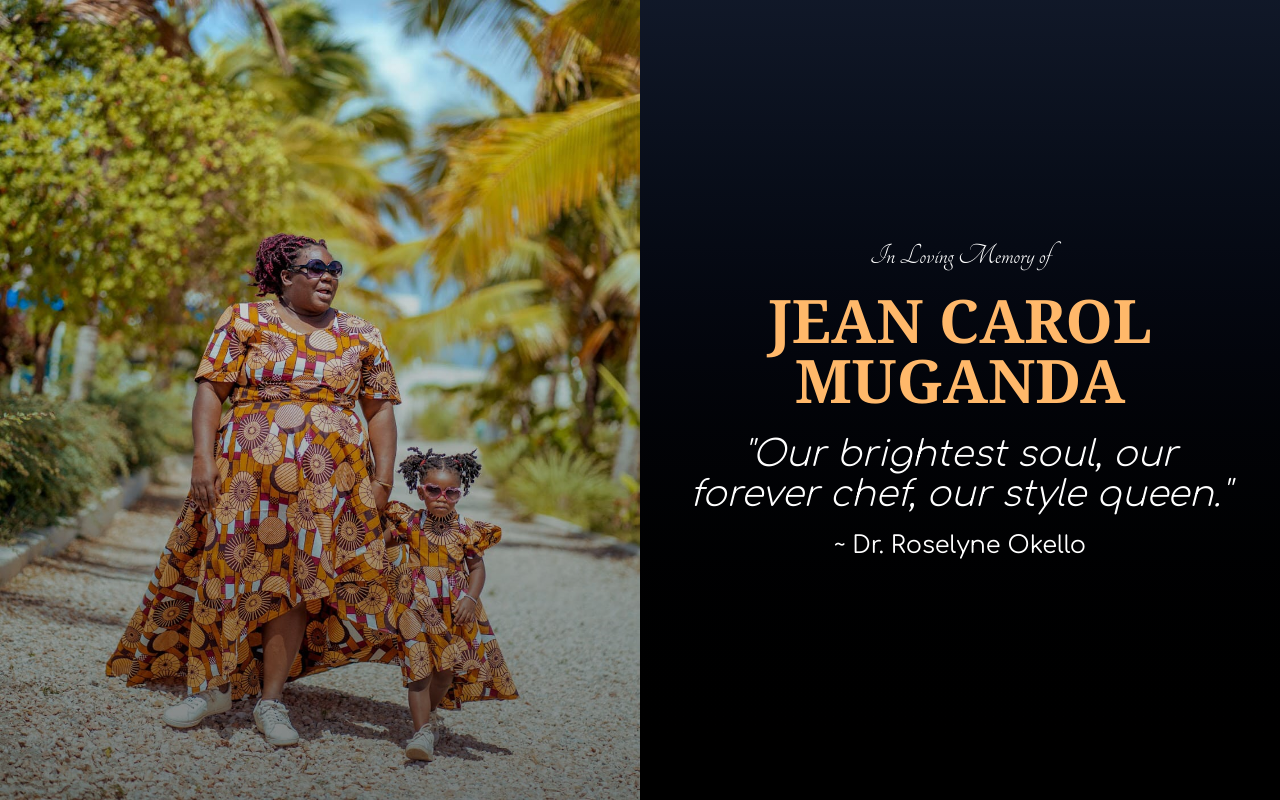
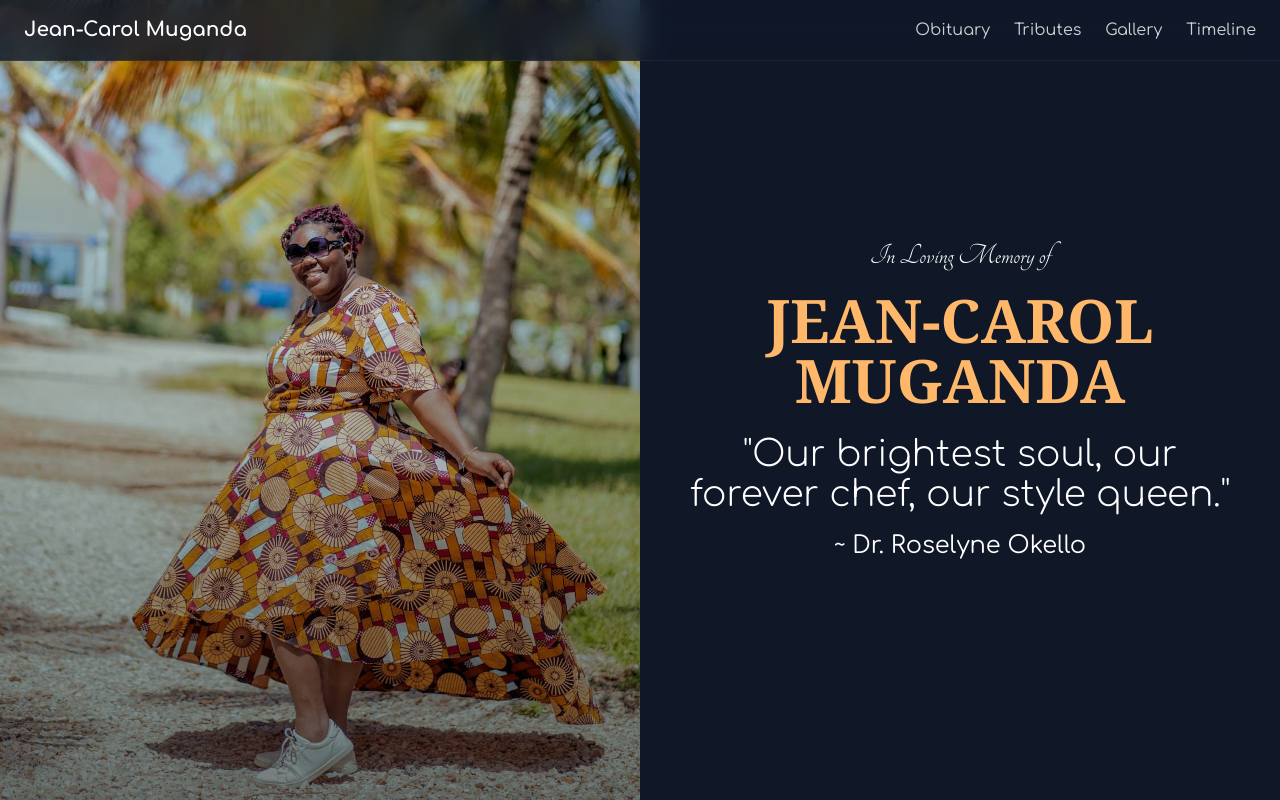
Before and after one commit to talesofcarter/jc-muganda-memorial, a React (Vite) app: page / in a window 1280 px wide. Built offline with nearby package versions, Linux system fonts and the light colour scheme; a web font is replaced by a local one.

Commit message:
hero and navbar completed

```diff
--- a/src/App.jsx
+++ b/src/App.jsx
@@ -1,9 +1,12 @@
+import Navbar from "./components/Navbar/Navbar";
 import HeroMain from "./components/Hero/HeroMain";
 
 function App() {
   return (
     <main>
+      <Navbar />
       <HeroMain />
+      <div className="h-screen"></div>
     </main>
   );
 }
--- a/src/components/Hero/HeroLeft.jsx
+++ b/src/components/Hero/HeroLeft.jsx
@@ -1,14 +1,77 @@
-import React from "react";
+import React, { useState } from "react";
+import image1 from "/images/jean-1.jpg";
+import image2 from "/images/jean-2.jpg";
+import image3 from "/images/jean-3.jpg";
+import image4 from "/images/jean-4.jpg";
+import { MdOutlineNavigateNext } from "react-icons/md";
+import { GrFormPrevious } from "react-icons/gr";
 
 const HeroLeft = () => {
+  const slideshow = [image1, image2, image3, image4];
+  const [currentIndex, setCurrentIndex] = useState(0);
+
+  const goToPrevious = () => {
+    const isFirstSlide = currentIndex === 0;
+    const newIndex = isFirstSlide ? slideshow.length - 1 : currentIndex - 1;
+    setCurrentIndex(newIndex);
+  };
+
+  const goToNext = () => {
+    const isLastSlide = currentIndex === slideshow.length - 1;
+    const newIndex = isLastSlide ? 0 : currentIndex + 1;
+    setCurrentIndex(newIndex);
+  };
+
   return (
-    <section className="relative w-full md:w-1/2 h-[60vh] md:h-screen overflow-hidden">
-      <img
-        className="transition-transform duration-500 ease-in-out hover:scale-105"
-        src="./images/jean-3.jpg"
-        alt="Jean Carol Muganda"
-      />
-      <div className="absolute inset-0 bg-gradient-to-t from-black/50 to-transparent"></div>
+    <section className="relative w-full md:w-1/2 h-[60vh] md:h-screen overflow-hidden group">
+      {/* Slideshow */}
+      <div className="relative w-full h-full">
+        {slideshow.map((slide, index) => (
+          <div
+            key={index}
+            className={`absolute inset-0 transition-opacity duration-500 ease-in-out ${
+              index === currentIndex ? "opacity-100" : "opacity-0"
+            }`}
+          >
+            <img
+              className="w-full h-full object-cover object-center transition-transform duration-700 ease-in-out group-hover:scale-105"
+              src={slide}
+              alt={`Jean Carol Muganda ${index + 1}`}
+            />
+            <div className="absolute inset-0 bg-gradient-to-t from-black/50 to-transparent"></div>
+          </div>
+        ))}
+      </div>
+
+      {/* Navigation Buttons */}
+      <button
+        onClick={goToPrevious}
+        className="absolute left-4 top-1/2 -translate-y-1/2 z-10 p-3 rounded-full bg-black/30 text-white hover:bg-black/50 transition-all duration-300 opacity-0 group-hover:opacity-100 focus:opacity-100 backdrop-blur-sm cursor-pointer"
+        aria-label="Previous image"
+      >
+        <GrFormPrevious className="text-2xl md:text-3xl" />
+      </button>
+
+      <button
+        onClick={goToNext}
+        className="absolute right-4 top-1/2 -translate-y-1/2 z-10 p-3 rounded-full bg-black/30 text-white hover:bg-black/50 transition-all duration-300 opacity-0 group-hover:opacity-100 focus:opacity-100 backdrop-blur-sm cursor-pointer"
+        aria-label="Next image"
+      >
+        <MdOutlineNavigateNext className="text-2xl md:text-3xl" />
+      </button>
+
+      <div className="md:hidden absolute bottom-4 left-1/2 -translate-x-1/2 flex gap-2 z-10">
+        {slideshow.map((_, index) => (
+          <button
+            key={index}
+            onClick={() => setCurrentIndex(index)}
+            className={`w-2 h-2 rounded-full transition-all cursor-pointer ${
+              index === currentIndex ? "bg-white w-4" : "bg-white/50"
+            }`}
+            aria-label={`Go to slide ${index + 1}`}
+          />
+        ))}
+      </div>
     </section>
   );
 };
--- a/src/components/Hero/HeroRight.jsx
+++ b/src/components/Hero/HeroRight.jsx
@@ -2,14 +2,14 @@ import React from "react";
 
 const HeroRight = () => {
   return (
-    <section className="flex flex-col items-center justify-center w-full md:w-1/2 p-6 md:p-12 text-center bg-gradient-to-b from-gray-900 to-black text-white">
+    <section className="flex flex-col items-center justify-center w-full md:w-1/2 p-6 md:p-12 text-center bg-gray-900 text-white">
       <h3 className="intro-text text-xl md:text-2xl lg:text-3xl font-light animate-fade-in-up">
         In Loving Memory of
       </h3>
       <h1 className="font-serif uppercase text-4xl md:text-5xl lg:text-6xl font-bold text-orange-300 mt-4 animate-fade-in-up">
-        Jean Carol Muganda
+        Jean-Carol Muganda
       </h1>
-      <p className="text-2xl md:text-3xl lg:text-4xl font-light italic mt-6 animate-fade-in-up">
+      <p className="text-2xl md:text-3xl lg:text-4xl font-light mt-6 animate-fade-in-up">
         "Our brightest soul, our forever chef, our style queen."
       </p>
       <p className="text-lg md:text-xl lg:text-2xl mt-4 animate-fade-in-up">
--- /dev/null
+++ b/src/components/Navbar/Navbar.jsx
@@ -0,0 +1,77 @@
+import React, { useState, useEffect } from "react";
+
+const Navbar = () => {
+  const [scrolled, setScrolled] = useState(false);
+
+  useEffect(() => {
+    const handleScroll = () => {
+      setScrolled(window.scrollY > 10);
+    };
+    window.addEventListener("scroll", handleScroll);
+    return () => window.removeEventListener("scroll", handleScroll);
+  }, []);
+
+  return (
+    <nav
+      className={`fixed top-0 left-0 w-full z-50 transition-all duration-300 ${
+        scrolled
+          ? "bg-gray-900/95 backdrop-blur-md border-b border-white/10 py-2 shadow-lg"
+          : "bg-gray-900/80 backdrop-blur-md border-b border-white/5 py-4"
+      }`}
+    >
+      <div className="max-w-7xl mx-auto flex justify-between items-center px-4 md:px-6">
+        <div className="text-xl font-bold text-white flex items-center gap-2">
+          Jean-Carol Muganda
+        </div>
+
+        <div className="hidden md:flex space-x-6">
+          <a
+            href="#obituary"
+            className="text-white/80 hover:text-white transition hover:scale-105"
+          >
+            Obituary
+          </a>
+          <a
+            href="#tributes"
+            className="text-white/80 hover:text-white transition hover:scale-105"
+          >
+            Tributes
+          </a>
+          <a
+            href="#gallery"
+            className="text-white/80 hover:text-white transition hover:scale-105"
+          >
+            Gallery
+          </a>
+          <a
+            href="#timeline"
+            className="text-white/80 hover:text-white transition hover:scale-105"
+          >
+            Timeline
+          </a>
+        </div>
+
+        <button
+          className="md:hidden text-white p-1 rounded-md hover:bg-white/10 transition"
+          aria-label="Toggle menu"
+        >
+          <svg
+            className="w-6 h-6"
+            fill="none"
+            stroke="currentColor"
+            viewBox="0 0 24 24"
+          >
+            <path
+              strokeLinecap="round"
+              strokeLinejoin="round"
+              strokeWidth={2}
+              d="M4 6h16M4 12h16M4 18h16"
+            />
+          </svg>
+        </button>
+      </div>
+    </nav>
+  );
+};
+
+export default Navbar;
--- a/src/index.css
+++ b/src/index.css
@@ -1,4 +1,11 @@
 @import "tailwindcss";
+
+@theme {
+  --color-tanBrown: #a6650a;
+  --color-vibrantBrown: #7d4b01;
+  --color-burgundy: #73102a;
+  --color-smokeWhite: #b4b9b4;
+}
 
 .intro-text {
   font-family: "Tangerine", sans-serif;
```
